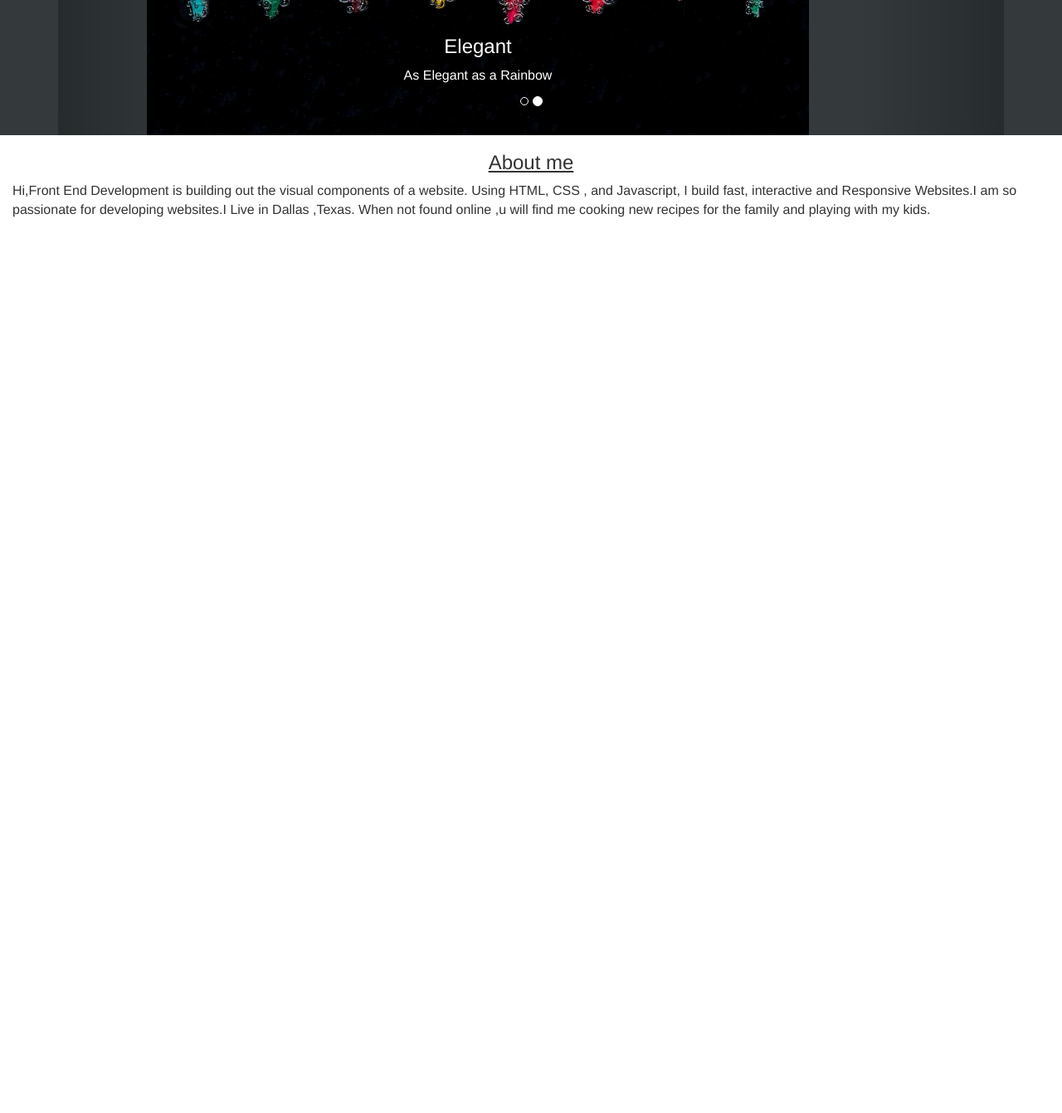
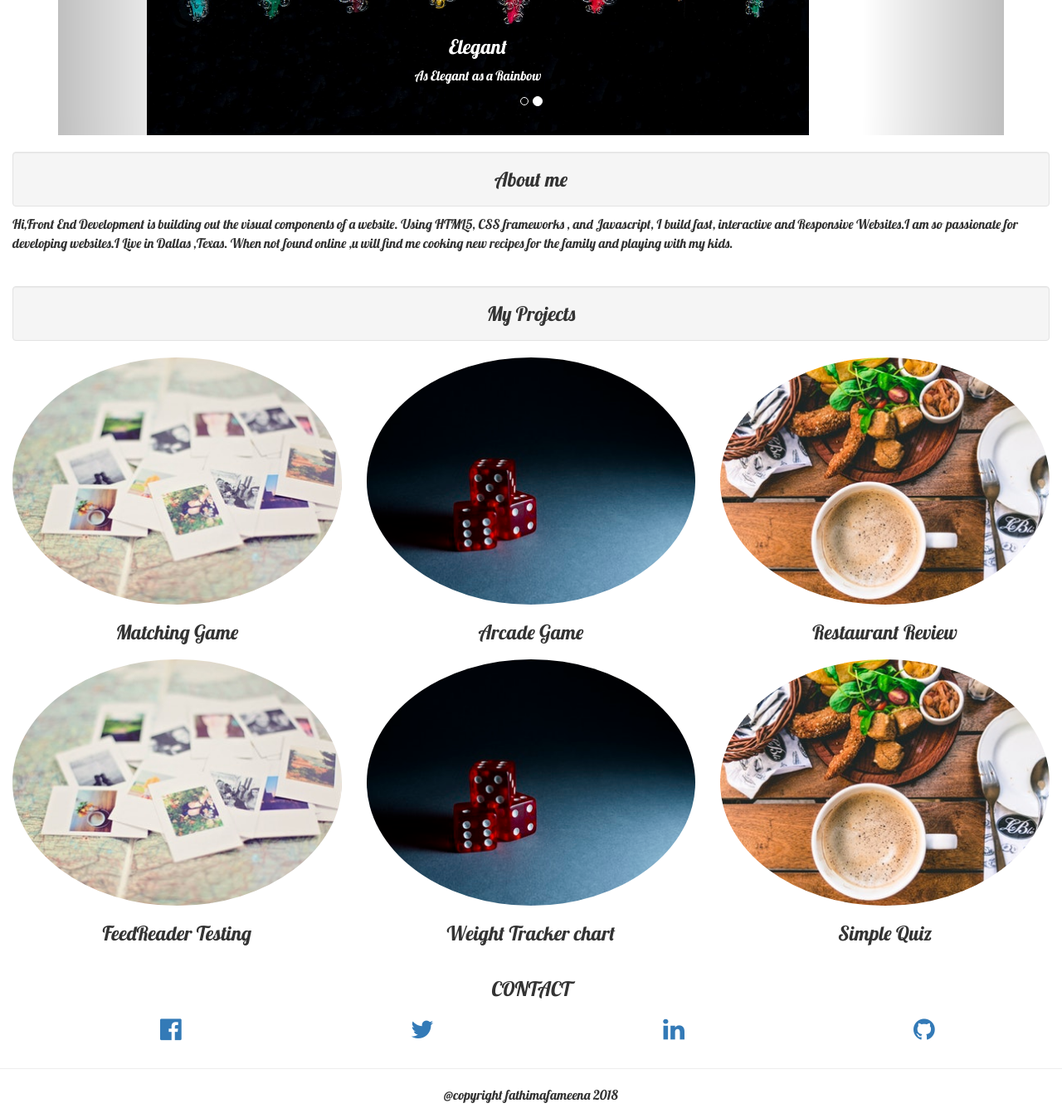
Before and after one commit to fathimafameena/bootstrapportfolio, a plain HTML site: page index.html in a window 1280 px wide. Shown: the part 575-1917 px from the top of the page at 83% size. Before the commit the page ends 850 px from the top, so only its background shows below. Drawn offline with nearby package versions, Linux system fonts and the light colour scheme.

Commit message:
added the my projects list section and the contact Footer section

```diff
--- a/index.html
+++ b/index.html
@@ -3,11 +3,15 @@
 <head>
 <meta charset="UTF-8" lang="en">
 <meta name="viewport" content="width=device-width, initial-scale=1">
-
+<link href="https://fonts.googleapis.com/css?family=Lobster" rel="stylesheet">
   <link rel="stylesheet" href="https://maxcdn.bootstrapcdn.com/bootstrap/3.3.7/css/bootstrap.min.css">
+  <link rel="stylesheet prefetch" href="https://maxcdn.bootstrapcdn.com/font-awesome/4.6.1/css/font-awesome.min.css">
   <script src="https://ajax.googleapis.com/ajax/libs/jquery/3.3.1/jquery.min.js"></script>
   <script src="https://maxcdn.bootstrapcdn.com/bootstrap/3.3.7/js/bootstrap.min.js"></script>
   <style>
+  body{
+  	font-family: 'Lobster';
+  }
 #header{
 
 	background-color:#343a3c;
@@ -15,13 +19,18 @@
 	opacity:0.5;
 
 }
+#myprojects{
+
+
+	margin-top: 10px;
+}
 #mainimage{
 
 	opacity:0.8;
 }
 #Aboutme{
 
-	text-decoration:underline;
+	margin-bottom:10px;
 }
 p{
 
@@ -29,15 +38,27 @@ p{
 }
 .navbar{
 	margin-bottom:0px !important;
+
 }
-main{
-	background-color:#343a3c;
-}
+
+
 .carousel-inner > .item > img,
   .carousel-inner > .item > a > img {
       width: 70%;
       margin: auto;
   }
+  .stars{
+
+  display: flex;
+    flex-wrap: wrap;
+    justify-content: space-around;
+    align-items: center;
+    list-style-type: none;
+    font-size: 30px;
+}
+.space{
+	margin-bottom: 10px;
+}
 </style>
 </head>
 <body>
@@ -54,7 +75,7 @@ main{
 <hr>
 </div>
 </header>
-<nav class="navbar navbar-inverse">
+<nav id="navbarfixed" class="navbar navbar-inverse fixed-top">
   <div class="container-fluid">
     <div class="navbar-header">
       <button type="button" class="navbar-toggle" data-toggle="collapse" data-target="#myNavbar">
@@ -62,7 +83,7 @@ main{
         <span class="icon-bar"></span>
         <span class="icon-bar"></span>
       </button>
-      <a class="navbar-brand" href="#">Portfolio</a>
+      <a class="navbar-brand" href="#myprojects">Portfolio</a>
     </div>
     <div class="collapse navbar-collapse" id="myNavbar">
       <ul class="nav navbar-nav">
@@ -124,16 +145,83 @@ main{
   </div>
 </div>
 </main>
-<div class="container-fluid">
+<section>
+	<article id="about">
+	<div class="container-fluid">
 
 	<div class="row">
 		<div class="col-sm-12">
 
-			<h3 id="Aboutme"class="text-center">About me</h3>
-			<p>Hi,Front End Development is building out the visual components of a website. Using HTML, CSS , and Javascript, I build fast, interactive and Responsive Websites.I am so passionate for developing websites.I Live in Dallas ,Texas. When not found online ,u will find me cooking new recipes for the family and playing with my kids.</p>
+			<h3 id="Aboutme"class="text-center well">About me</h3>
+			<p>Hi,Front End Development is building out the visual components of a website. Using HTML5, CSS frameworks , and Javascript, I build fast, interactive and Responsive Websites.I am so passionate for developing websites.I Live in Dallas ,Texas. When not found online ,u will find me cooking new recipes for the family and playing with my kids.</p>
 		</div>
 	</div>
 	</div>
+</article>
+<article id="myprojects">
+<div class="container-fluid">
+<div class="row">
 
+<div class="col-sm-12 ">
+	<h3 class="text-center well">My Projects</h3>
+</div>
+</div>
+	<div class="row">
+
+<div class="col-sm-4 space">
+	<a href="#"><img class="img-responsive img-circle" src="images/memorygame.jpeg" alt="memory game"></a>
+					<h3 class="text-center">  Matching Game</h3>
+</div>
+<div class="col-sm-4 space">
+	<a href="#"><img class="img-responsive img-circle" src="images/classicgame.jpeg" alt="classic game"></a>
+					<h3 class="text-center"> Arcade Game</h3>
+</div>
+<div class="col-sm-4 space">
+	<a href="#"><img class="img-responsive img-circle" src="images/review.jpeg" alt="Restaurant review"></a>
+					<h3 class="text-center">Restaurant Review</h3>
+</div>
+<div class="col-sm-4 space">
+	<img class="img-responsive img-circle" src="images/memorygame.jpeg" alt="FeedReader Testing">
+					<h3 class="text-center">FeedReader Testing</h3>
+</div>
+<div class="col-sm-4 space">
+	<a href="#"><img class="img-responsive img-circle" src="images/classicgame.jpeg" alt="WeightTracker Chart"></a>
+					<h3 class="text-center">Weight Tracker chart</h3>
+</div>
+<div class="col-sm-4 space">
+	<a href="#"><img class="img-responsive img-circle" src="images/review.jpeg" alt="Simple Quiz"></a>
+					<h3 class="text-center">Simple Quiz</h3>
+</div>
+	</div>
+</div>
+
+
+
+	</article>
+</section>
+	<footer>
+        <div class="container-fluid">
+			<div class="row">
+				<div class="col-sm-12">
+					<h3 class="text-center">CONTACT<h3>
+						<ul class="stars">
+					<li><a href="#"><i class="fa fa-facebook-official blue" aria-hidden="true"></i></a></li>
+					 <li><a href="#"><i class="fa fa-twitter blue"></i></a></li>
+					<li> <a href="#"><i class="fa fa-linkedin blue" aria-hidden="true"></i></a></li>
+					 <li><a href="https://github.com/fathimafameena"><i class="fa fa-github black" aria-hidden="true"></i></a></li>
+					</ul>
+				</div>
+			</div>
+		</div>
+		<hr>
+	 	<div class="container-fluid">
+				<div class="row">
+					<div class="col-sm-12">
+						<p class="text-center">@copyright fathimafameena 2018</p>
+					</div>
+				</div>
+
+		</div>
+</footer>
 </body>
 </html>
```
